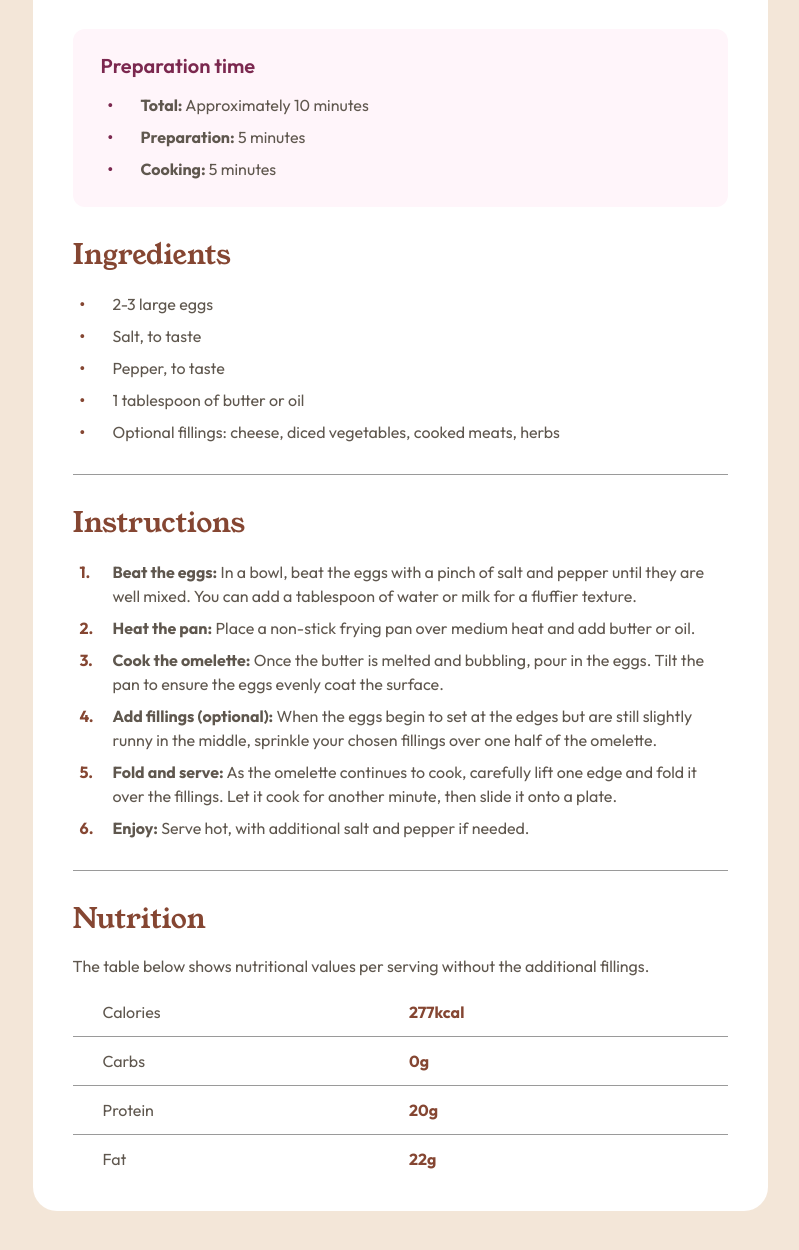
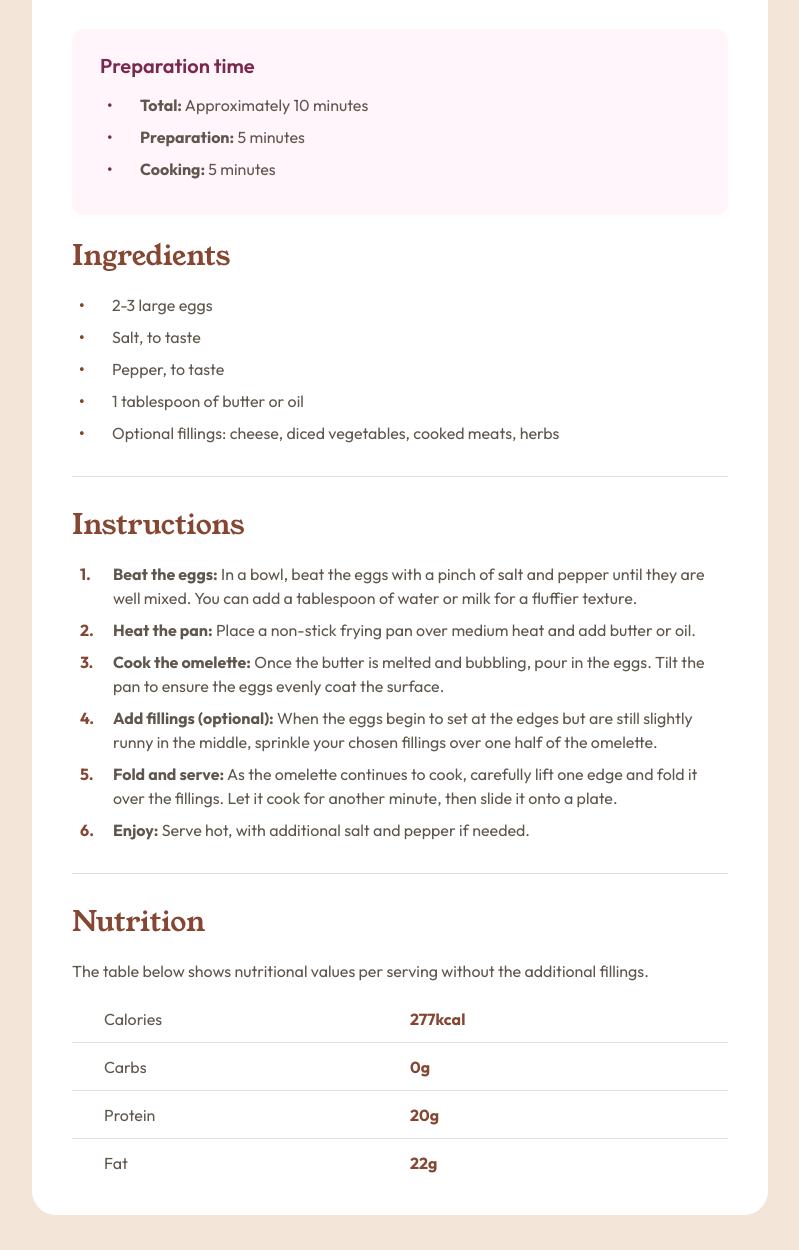
Before and after one commit to cat-script/recipe-page, a plain HTML site: page index.html in a window 1280 px wide. Shown: the part 615-1865 px from the top of the page, without its empty margins (240-1039 px from the left). Drawn offline with Linux system fonts and the light colour scheme.

Commit message:
fix: remove duplicates and adjust spacing

```diff
--- a/index.html
+++ b/index.html
@@ -9,13 +9,13 @@
   </head>
 
   <body>
-    <main>
-      <img src="./images/image-omelette.jpeg" alt="A dish of omelette">
+    <main class="main">
+      <img class="rounded-corner" src="./images/image-omelette.jpeg" alt="A dish of omelette">
       <div class="content">
-        <h1>Simple Omelette Recipe</h1>
-        <p>An easy and quick dish, perfect for any meal. This classic omelette combines beaten eggs cooked to perfection, optionally filled with your choice of cheese, vegetables, or meats.</p>
-        <section class="prep">
-          <h2>Preparation time</h2>
+        <h1 class="main-heading">Simple Omelette Recipe</h1>
+        <p class="description">An easy and quick dish, perfect for any meal. This classic omelette combines beaten eggs cooked to perfection, optionally filled with your choice of cheese, vegetables, or meats.</p>
+        <section class="preparation rounded-corner">
+          <h2 class="sub-heading rose">Preparation time</h2>
           <ul class="bullet rose">
             <li>
               <p><span class="bold">Total:</span> Approximately 10 minutes</p>
@@ -29,8 +29,8 @@
           </ul>
         </section>
         <section>
-          <h2>Ingredients</h2>
-          <ul class="bullet-brown">
+          <h2 class="sub-heading">Ingredients</h2>
+          <ul class="bullet brown">
             <li>
               <p>2-3 large eggs</p>
             </li>
@@ -48,59 +48,46 @@
             </li>
           </ul>
         </section>
-        <hr>
-        <section>
-          <h2>Instructions</h2>
-          <ol>
+        <section class="top-rule">
+          <h2 class="sub-heading">Instructions</h2>
+          <ul class="ordered brown">
             <li>
-              <p>
-                <span class="bold">Beat the eggs:</span> In a bowl, beat the eggs with a pinch of salt and pepper until they are well mixed. You can add a tablespoon of water or milk for a fluffier texture.
-              </p>
+              <p><span class="bold">Beat the eggs:</span> In a bowl, beat the eggs with a pinch of salt and pepper until they are well mixed. You can add a tablespoon of water or milk for a fluffier texture.</p>
             </li>
             <li>
               <p><span class="bold">Heat the pan:</span> Place a non-stick frying pan over medium heat and add butter or oil.</p>
             </li>
             <li>
-              <p>
-                <span class="bold">Cook the omelette:</span> Once the butter is melted and bubbling, pour in the eggs. Tilt the pan to ensure the eggs evenly coat the surface.
-              </p>
+              <p><span class="bold">Cook the omelette:</span> Once the butter is melted and bubbling, pour in the eggs. Tilt the pan to ensure the eggs evenly coat the surface.</p>
             </li>
             <li>
-              <p>
-                <span class="bold">Add fillings (optional):</span> When the eggs begin to set at the edges but are still slightly runny in the middle, sprinkle your chosen fillings over one half of the omelette.
-              </p>
+              <p><span class="bold">Add fillings (optional):</span> When the eggs begin to set at the edges but are still slightly runny in the middle, sprinkle your chosen fillings over one half of the omelette.</p>
             </li>
             <li>
-              <p>
-                <span class="bold">Fold and serve:</span> As the omelette continues to cook, carefully lift one edge and fold it over the fillings. Let it cook for another minute, then slide it onto a plate.
-              </p>
+              <p><span class="bold">Fold and serve:</span> As the omelette continues to cook, carefully lift one edge and fold it over the fillings. Let it cook for another minute, then slide it onto a plate.</p>
             </li>
             <li>
               <p><span class="bold">Enjoy:</span> Serve hot, with additional salt and pepper if needed.</p>
             </li>
-          </ol>
+          </ul>
         </section>
-        <hr class="taller">
-        <section class="nutrition">
-          <h2>Nutrition</h2>
+        <section class="nutrition top-rule">
+          <h2 class="sub-heading">Nutrition</h2>
           <p>The table below shows nutritional values per serving without the additional fillings.</p>
-          <div class="table">
-            <div>
+          <div class="nutrition table">
+            <div class="flex">
               <p>Calories</p>
               <p class="bold brown">277kcal</p>
             </div>
-            <hr>
-            <div>
+            <div class="flex">
               <p>Carbs</p>
               <p class="bold brown">0g</p>
             </div>
-            <hr>
-            <div>
+            <div class="flex">
               <p>Protein</p>
               <p class="bold brown">20g</p>
             </div>
-            <hr>
-            <div>
+            <div class="flex">
               <p>Fat</p>
               <p class="bold brown">22g</p>
             </div>
--- a/style.css
+++ b/style.css
@@ -4,34 +4,32 @@
 *::before,
 *::after {
   box-sizing: border-box;
-}
-
-* {
   margin: 0;
 }
 
-html {
-  height: 100%;
+:root {
+  --stone-100: hsl(30, 54%, 90%);
+  --stone-150: hsl(30, 18%, 87%);
+  --stone-600: hsl(30, 10%, 34%);
+  --stone-900: hsl(24, 5%, 18%);
+  --brown-800: hsl(14, 45%, 36%);
+  --rose-800: hsl(332, 51%, 32%);
+  --rose-50: hsl(330, 100%, 98%);
+  --font-heading: "Young Serif", sans-serif;
+  --font-text: "Outfit", sans-serif;
+  --fw-n: 400;
+  --fw-m: 600;
+  --fw-b: 700;
 }
 
 body {
   min-height: 100%;
-  display: flex;
-  justify-content: center;
-  align-items: center;
   font-family: "Outfit", sans-serif;
-  font-size: 16px;
+  font-size: 1rem;
   line-height: 1.5;
-  background-color: hsl(30, 54%, 90%);
-  color: hsl(30, 10%, 34%);
-  padding: 120px 0;
-}
-
-main {
-  max-width: 735px;
-  padding: 40px;
-  background-color: hsl(0, 0%, 100%);
-  border-radius: 24px;
+  background-color: var(--stone-100);
+  color: var(--stone-600);
+  font-weight: var(--fw-n);
 }
 
 img {
@@ -39,160 +37,159 @@ img {
   max-width: 100%;
 }
 
-img,
-.prep {
+.rounded-corner {
   border-radius: 12px;
 }
 
-hr {
-  color: hsl(30, 18%, 87%);
-  border-width: 1px 0px 0px 0px;
-  margin: 26px 0;
+.main {
+  margin: 7.5rem auto;
+  max-width: 46rem;
+  padding: 2.5rem;
+  background-color: white;
+  border-radius: 24px;
 }
 
-hr.taller {
-  margin-top: 30px;
+[class*="heading"] {
+  font-family: var(--font-heading);
+  font-weight: var(--fw-n);
 }
 
-h1,
-h2 {
-  font-family: "Young Serif";
-  font-weight: 400;
-  color: hsl(24, 5%, 18%);
+.main-heading {
+  color: var(--stone-900);
+  font-size: 2.5rem;
+  margin: 0.75em 0 0.35em;
 }
 
-h2,
-.brown {
-  color: hsl(14, 45%, 36%);
+.description {
+  margin-bottom: 32px;
 }
 
-.prep h2,
-.rose li::before {
-  color: hsl(332, 51%, 32%);
+.sub-heading {
+  color: var(--brown-800);
+  font-size: 1.75rem;
+  margin-bottom: 1rem;
 }
 
-h1 {
-  margin: 30px 0 14px;
-  font-size: 40px;
+.preparation .sub-heading {
+  font-family: var(--font-text);
+  font-size: 1.25rem;
+  margin: 8px 0 12px;
 }
 
-h2 {
-  font-size: 28px;
-  margin: 27px 0 12px;
+.preparation {
+  padding: 14px 28px 22px;
+  background-color: var(--rose-50);
+  margin-bottom: 20px;
 }
 
-.nutrition h2 {
-  margin-bottom: 14px;
+[class*="rose"] li::before,
+.sub-heading.rose {
+  font-weight: var(--fw-m);
+  color: var(--rose-800);
 }
 
-.prep h2 {
-  font-family: inherit;
-  font-size: 20px;
-  font-weight: 600;
-  margin: 8px 0;
+[class*="brown"] li::before,
+.nutrition .brown {
+  color: var(--brown-800);
 }
 
-.prep {
-  padding: 14px 28px 22px;
-  margin: 32px 0px 24px;
-  background-color: hsl(330, 100%, 98%);
+.nutrition.table {
+  margin-top: 24px;
 }
 
-.table {
-  margin-top: 22px;
+.nutrition.table .flex {
+  border-bottom: 1px solid var(--stone-150);
+  padding: 12px 12px 11px 32px;
 }
 
-.table div {
-  display: flex;
-  padding: 0px 12px 0px 30px;
+.nutrition.table .flex:last-child {
+  border: none;
+  padding-bottom: 0;
 }
 
-.table p {
-  flex-basis: 50%;
-  flex: 1;
+.nutrition.table .flex:first-child {
+  padding-top: 0;
 }
 
-.table hr {
-  margin: 12px 0;
+.nutrition.table p {
+  width: 50%;
 }
 
-.bold {
-  font-weight: 700;
+li,
+.flex {
+  display: flex;
+  align-items: center;
 }
 
-ul li::before {
+.bold,
+li::before {
+  font-weight: var(--fw-b);
+}
+
+li::before {
+  min-width: 33px;
+}
+
+.bullet li::before {
   content: "• ";
 }
 
-ol li::before {
+.ordered li::before {
   content: counter(ordered) ".";
   counter-increment: ordered;
 }
 
-li::before {
-  font-weight: 700;
-  color: hsl(14, 45%, 36%);
-  min-width: 33px;
+.bullet,
+.ordered {
+  counter-reset: ordered;
+  padding: 0;
 }
 
-ul,
-ol {
-  counter-reset: ordered;
-  list-style-type: none;
-  padding: 0;
-  margin-left: 7px;
+.ordered li:last-child,
+.bullet li:last-child {
+  padding-bottom: 4px;
 }
 
-ol {
-  padding-top: 4px;
+.ordered li {
+  align-items: flex-start;
+  margin: 0 0 8px 8px;
 }
 
-ul p {
-  margin: 4px 0;
+.bullet li {
+  margin: 0 0 8px 7px;
 }
 
-li {
-  display: flex;
-  align-items: center;
+.top-rule {
+  padding-top: 27px;
+  border-top: 1px solid var(--stone-150);
+  margin-top: 27px;
 }
 
-ol li {
-  align-items: flex-start;
-  margin-bottom: 8px;
-}
-
-@media (max-width: 500px) {
-  body {
-    padding: 0;
-  }
-
-  main {
+@media screen and (max-width: 46rem) {
+  .main {
     margin: 0;
     border-radius: 0;
     padding: 0;
   }
 
-  img {
+  .content {
+    padding: 2.5rem 0;
+    width: 82%;
+    margin: 0 auto;
+  }
+
+  img.rounded-corner {
     border-radius: 0;
   }
 
-  .content {
-    padding: 40px 32px;
+  .main-heading {
+    margin: 0 0 1.5rem;
+    line-height: 1;
+    font-size: 2.25rem;
   }
 
-  h1 {
-    margin: 0 0 24px;
-    line-height: 1;
-    font-size: 36px;
-  }
-
-  .prep {
-    padding: 10px 24px 18px;
+  .preparation {
+    padding: 10px 24px 14px;
     margin: 32px 0px 24px;
-    background-color: hsl(330, 100%, 98%);
-  }
-
-  .nutrition h2 {
-    margin-bottom: 16px;
   }
 }
```
